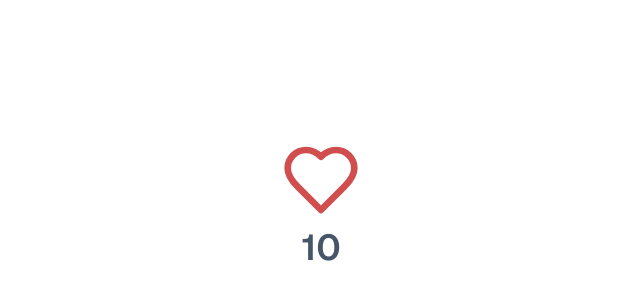
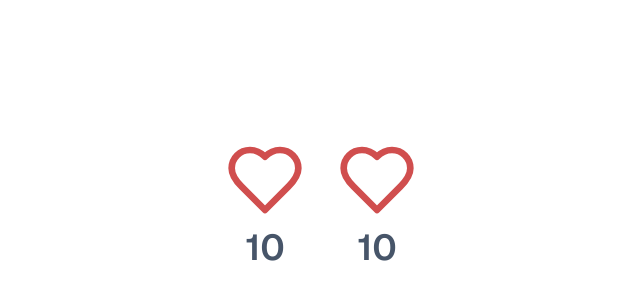
Before and after one commit to kyh196201/react-useOptimistic-example, a Next.js app: page / in a window 1280 px wide. Shown: the part 196-496 px from the top of the page, without its empty margins (319-959 px from the left). Built offline with nearby package versions, Linux system fonts and the light colour scheme.

Commit message:
예제 코드  수정

```diff
--- a/app/LikeButton.tsx
+++ b/app/LikeButton.tsx
@@ -1,5 +1,6 @@
+import { useOptimistic, useTransition, useState, useEffect } from "react";
 import { Heart } from "lucide-react";
-import { useOptimistic, useTransition, useState, useEffect } from "react";
+import { getLike, addLike, removeLike } from "@/app/services";
 
 interface State {
 	isLike: boolean
@@ -25,44 +26,26 @@ export default function LikeButton() {
 
 	useEffect(() => {
 		const fetchData = async () => {
-      const response = await fetch('/api/like', { method: 'GET' })
-      const data = (await response.json()) as { isLike: boolean; count: number }
-			setState(data)
+      const response = await getLike()
+			setState(response)
     }
 
     fetchData();
 	}, [])
-
-	const addLike = async () => {
-		try {
-			const response = await fetch('/api/like', { method: 'POST' })
-			if (!response.ok) {
-				throw new Error('Server Error...')
-			}
-			const data = (await response.json()) as { isLike: boolean; count: number }
-			setState(data)
-		} catch (error) {
-			if (error instanceof Error) {
-				setError(error.message)
-			}
-		}
-	}
-
-	const removeLike = async () => {
-		const response = await fetch('/api/like', { method: 'DELETE' })
-		const data = (await response.json()) as { isLike: boolean; count: number }
-		setState(data)
-	}
 
 	const handleClick = () => {
 		startTransition(async () => {
 			const nextIsLike = !optimisticState.isLike
 			toggleOptimisticIsLike(nextIsLike)
 
-			if (nextIsLike === true) {
-				await addLike()
-			} else {
-				await removeLike()
+			try {
+				const response = nextIsLike ? await addLike() : await removeLike()
+				setState(response)
+				setError('')
+			} catch (error) {
+				if (error instanceof Error) {
+					setError(error.message)
+				}
 			}
 		})
 	}
--- /dev/null
+++ b/app/LikeButtonUseState.tsx
@@ -0,0 +1,60 @@
+import { useTransition, useState, useEffect } from "react";
+import { Heart } from "lucide-react";
+import { getLike, addLike, removeLike } from "@/app/services";
+
+interface State {
+	isLike: boolean
+	count: number
+}
+
+export default function LikeButton() {
+	const [state, setState] = useState<State>({
+		isLike: false,
+		count: 0
+	})
+
+	const [error, setError] = useState('')
+
+	const [isPending] = useTransition()
+
+	useEffect(() => {
+		const fetchData = async () => {
+      const response = await getLike()
+			setState(response)
+    }
+
+    fetchData();
+	}, [])
+
+	const handleClick = async () => {
+		const currentState = state
+		const nextState = {
+			isLike: !currentState.isLike,
+			count: currentState.isLike ? currentState.count - 1 : currentState.count + 1
+		}
+
+		setState(nextState)
+
+		try {
+			const response = nextState.isLike ? await addLike() : await removeLike()
+			setState(response)
+			setError('')
+		} catch (error) {
+			if (error instanceof Error) {
+				setState(currentState)
+				setError(error.message)
+			}
+		}
+	}
+
+	const heartIcon = state.isLike ? <Heart color="#d04e4e" fill="#d04e4e" size={80} /> : <Heart color="#d04e4e" size={80} />
+
+	return (
+		<button type="button" className="flex flex-col gap-2 justify-center items-center" onClick={handleClick}>
+			{heartIcon}
+			<span className="text-4xl text-center text-slate-600 font-semibold">{state.count}</span>
+			{isPending && <div className="text-2xl text-center text-slate-600">loading...</div>}
+			{error && <div className="text-xl text-center text-red-600">{error}</div>}
+		</button>
+	)
+}
--- a/app/page.tsx
+++ b/app/page.tsx
@@ -1,12 +1,14 @@
 "use client";
 
 import LikeButton from "@/app/LikeButton";
+import LikeButtonUseState from "@/app/LikeButtonUseState";
 
 export default function Home() {
   return (
     <div className="grid grid-rows-[20px_1fr_20px] items-center justify-items-center min-h-screen p-8 pb-20 gap-16 sm:p-20 font-[family-name:var(--font-geist-sans)]">
       <main className="flex gap-8 row-start-2 items-center sm:items-start">
         <LikeButton />
+        <LikeButtonUseState />
       </main>
     </div>
   );
--- /dev/null
+++ b/app/services/index.ts
@@ -0,0 +1,20 @@
+export const getLike = async () => {
+	const response = await fetch('/api/like', { method: 'GET' })
+	return (await response.json()) as { isLike: boolean; count: number }
+}
+
+export const addLike = async () => {
+	const response = await fetch('/api/like', { method: 'POST' })
+	if (!response.ok) {
+		throw new Error('Server Error')
+	}
+	return (await response.json()) as { isLike: boolean; count: number }
+}
+
+export const removeLike = async () => {
+	const response = await fetch('/api/like', { method: 'DELETE' })
+	if (!response.ok) {
+		throw new Error('Server Error')
+	}
+	return (await response.json()) as { isLike: boolean; count: number }
+}
```
